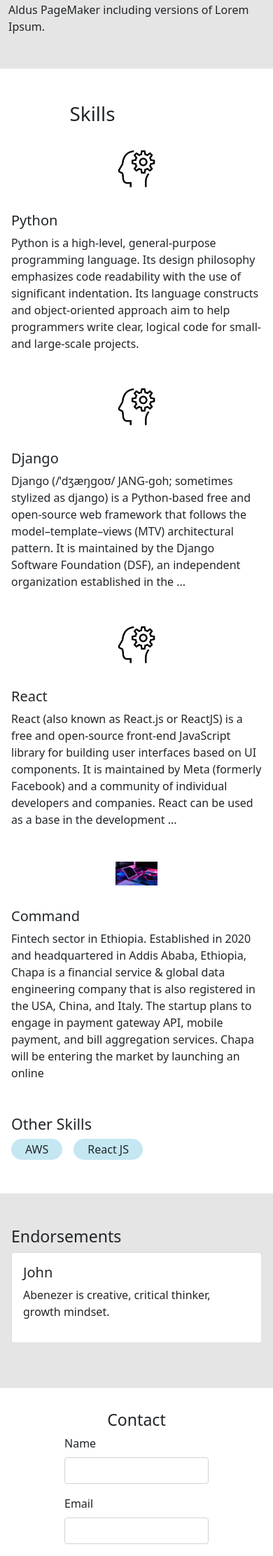
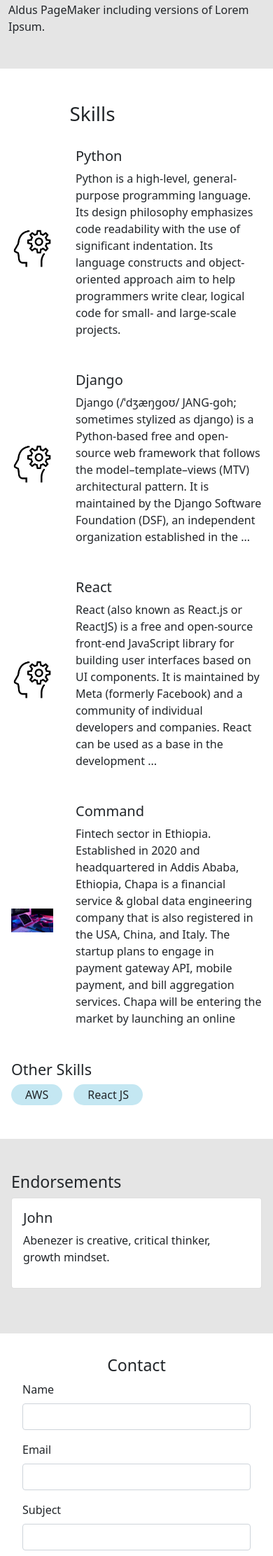
Before and after one commit to ebene88/portfolio, a Django app: page / in a window 390 px wide. Shown: the part 1737-3960 px from the top of the page at 70% size. Run offline with Django 4.2, Linux system fonts and the light colour scheme; data comes from the database, SQL or seed files in the repository; some libraries are stand-ins or nearby versions.

Commit message:
contact styles fixed

```diff
--- a/static/styles/main.css
+++ b/static/styles/main.css
@@ -169,7 +169,7 @@ body{
     display: block;
     max-width: 600px;
     margin: 0 auto;
-    padding: 0px 80px;
+    padding: 0px 20px;
 
 }
 
@@ -210,9 +210,6 @@ body{
         width: 100%;
     }
 
-    .skill--wrapper{
-        flex-flow: column;
 
-    }
 
 }
```
